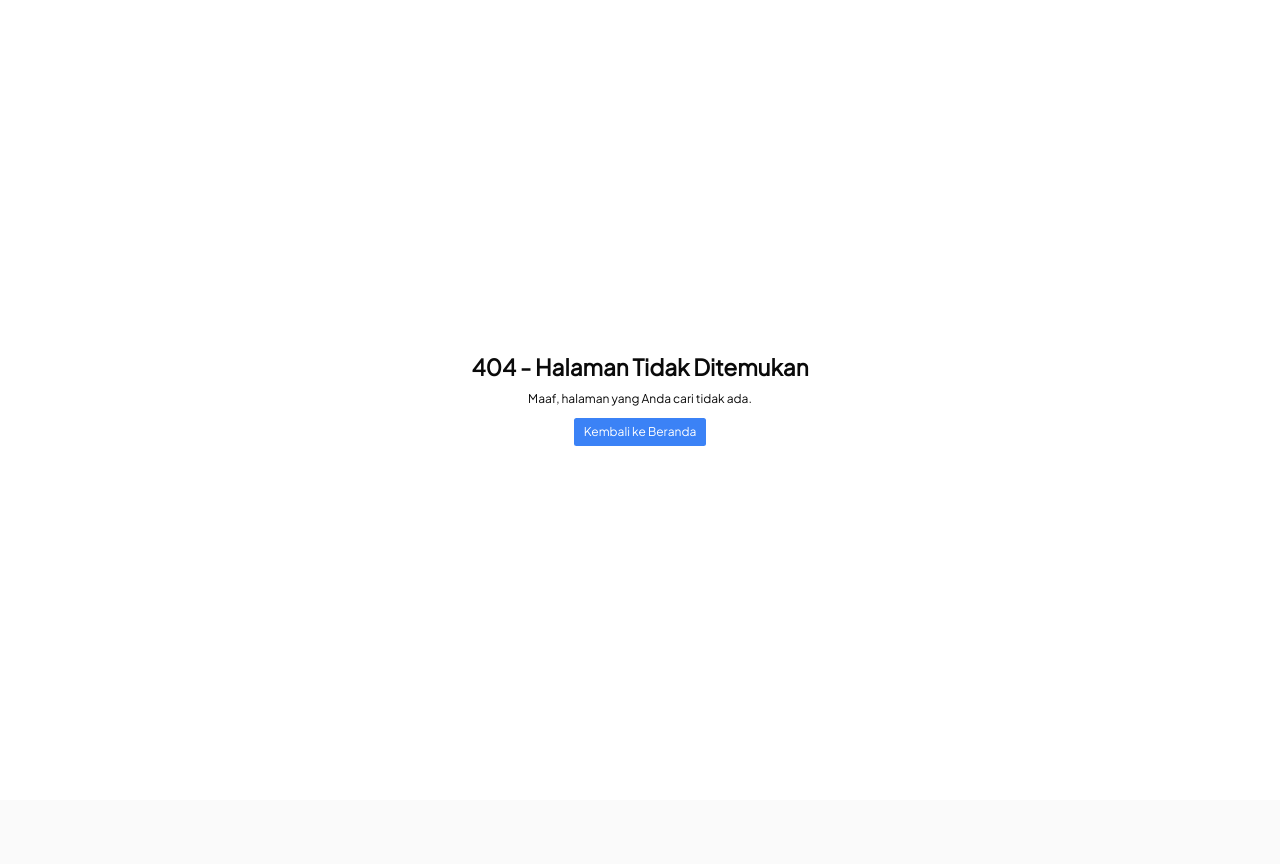
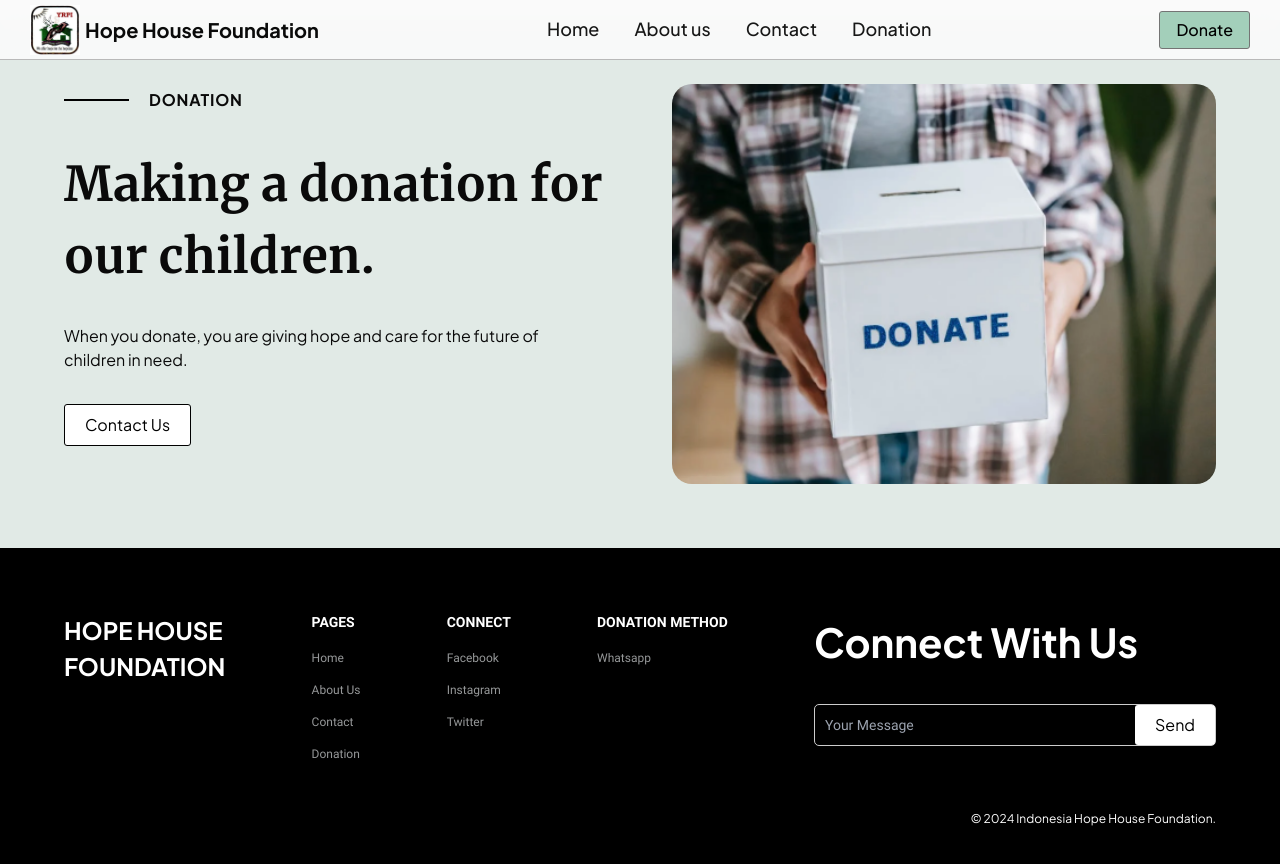
Before and after one commit to idkwhyi/hope_house_foundation, a Next.js app: page /donation in a window 1280 px wide. Before the commit this address had no page. Shown: the top 864 px of the page. Before the commit the page ends 800 px from the top, so only its background shows below. Built offline with nearby package versions, Linux system fonts and the light colour scheme.

Commit message:
build hero section inside donation page

```diff
--- a/src/app/about/AboutHero.tsx
+++ b/src/app/about/AboutHero.tsx
@@ -21,7 +21,7 @@ const AboutHero = () => {
       <div className="absolute z-0 bottom-0 left-0 w-full h-1/2 bg-bg-green"></div>
       {/* first hero content */}
       <div className="w-full z-10 flex flex-col lg:flex-row items-center justify-between gap-[6.4rem] pt-[3.2rem] lg:py-[3.2rem]">
-        <div className="w-full lg:w-[50vw]">
+        <div className="w-full lg:w-[50vw] flex flex-col gap-4 lg:gap-12">
           <LineAndText text="know about us" />
           <h1 className="merri-bold text-[4.8rem]">
             Our Dedication to Those in Need
--- /dev/null
+++ b/src/app/donation/DonationContribute.tsx
@@ -0,0 +1,9 @@
+import React from 'react'
+
+const DonationContribute = () => {
+  return (
+    <div>DonationContribute</div>
+  )
+}
+
+export default DonationContribute
--- /dev/null
+++ b/src/app/donation/DonationHero.tsx
@@ -0,0 +1,41 @@
+import React from "react";
+import Image from "next/image";
+import LineAndText from "@/components/line/LineAndText";
+import NormalButton from "@/components/button/Button";
+
+const DonationHero = () => {
+  return (
+    <header className="relative w-full h-full flex flex-col lg:flex-row p-[3.2rem] py-[6.4rem] lg:p-[6.4rem] gap-[3.2rem] lg:gap-[6.4rem] bg-bg-green">
+      <div className="w-full lg:w-1/2 flex flex-col gap-[3.2rem] lg:gap-[3.2rem]">
+        <LineAndText text="donation" />
+        <h1 className="merri-bold text-[4.8rem]">
+          Making a donation for our children.
+        </h1>
+        <p className="jakarta-regular text-[1.6rem] lg:max-w-[50rem]">
+          When you donate, you are giving hope and care for the future of
+          children in need.
+        </p>
+        <NormalButton
+          background="white"
+          text="Contact Us"
+          url=""
+          border={true}
+          borderColor="black"
+          borderWidth="1"
+        />
+      </div>
+
+      <div className="relative w-full lg:w-[50%] lg:h-[40rem] block ">
+        <Image
+          src={"/images/hero_donation_image.png"}
+          alt="logo"
+          fill
+          objectFit="cover"
+          className="rounded-[2rem]"
+        />
+      </div>
+    </header>
+  );
+};
+
+export default DonationHero;
--- /dev/null
+++ b/src/app/donation/page.tsx
@@ -0,0 +1,22 @@
+import React from 'react'
+import NavBar from '@/components/navbar/NavBar'
+import Footer from '@/components/Footer'
+import DonationHero from './DonationHero'
+
+const page = () => {
+  return (
+    <main>
+      {/* header tag is included inside navbar */}
+      <NavBar />
+      <main className="flex flex-col h-fit gap-[5rem]">
+        {/* main content */}
+        <DonationHero/>
+
+      </main>
+      {/* footer tag is incuded inside footer */}
+      <Footer />
+    </main>
+  )
+}
+
+export default page
--- a/src/components/button/Button.tsx
+++ b/src/components/button/Button.tsx
@@ -15,6 +15,9 @@ type NormalButtonType = {
   openInNewTab?: boolean;
   transitionDuration?: string;
   onClick?: () => void;
+  border?: boolean;
+  borderColor?: string;
+  borderWidth?: string;
 };
 
 /**
@@ -32,6 +35,7 @@ type NormalButtonType = {
  * @param {Function} onClick - Function to handle onclick events
  */
 
+
 export const NormalButton: FC<NormalButtonType> = ({
   color = "black",
   background = "white",
@@ -44,6 +48,9 @@ export const NormalButton: FC<NormalButtonType> = ({
   openInNewTab = false,
   transitionDuration = "0.1s",
   onClick,
+  border = false,
+  borderColor = "black",
+  borderWidth = "1"
 }) => {
   const [isHovered, setIsHovered] = useState(false);
 
@@ -60,20 +67,34 @@ export const NormalButton: FC<NormalButtonType> = ({
     }
   };
 
+  // Construct styles more explicitly
+  const buttonStyle = {
+    backgroundColor: isHovered ? hoverBackground : background,
+    color: isHovered ? hoverColor : color,
+    fontSize: `${font_size}rem`,
+    padding: `${padding}rem`,
+    transition: `all ${transitionDuration} ease-in-out`,
+    cursor: "pointer",
+    ...(border ? {
+      border: `${borderWidth}px solid ${borderColor}`,
+      borderColor: borderColor,
+    } : {
+      border: 'none',
+    }),
+    ':hover': {
+      ...(border ? {
+        borderColor: hoverBackground,
+      } : {}),
+    }
+  };
+
   return (
     <Button
       onClick={handleClick}
       onMouseEnter={() => setIsHovered(true)}
       onMouseLeave={() => setIsHovered(false)}
-      style={{
-        backgroundColor: isHovered ? hoverBackground : background,
-        color: isHovered ? hoverColor : color,
-        fontSize: `${font_size}rem`,
-        padding: `${padding}rem`,
-        transition: `all ${transitionDuration} ease-in-out`,
-        cursor: "pointer",
-      }}
-      className="jakarta-regular relative overflow-hidden"
+      style={buttonStyle}
+      className="jakarta-regular relative overflow-hidden w-fit"
     >
       <span
         style={{
--- a/src/components/button/ButtonBorderNoBg.tsx
+++ b/src/components/button/ButtonBorderNoBg.tsx
@@ -29,7 +29,7 @@ export function ButtonBorderNoBg({
       <Button
         variant="ghost"
         style={{ fontSize: `${font_size}rem`, borderColor: `${color}` }}
-        className={`w-full h-fit rounded-md px-8 py-6 flex items-center jakarta-regular justify-between border text-left hover:bg-white text-${color}`}
+        className={`w-full h-fit rounded-md px-8 py-6 flex items-center jakarta-regular justify-between border text-left hover:bg-[#e0e0e0] text-${color}`}
       >
         <span>{text}</span>
       </Button>
```
Also changed, not shown: public/images/donation_bottom_image.png (added), public/images/hero_donation_image.png (added).
